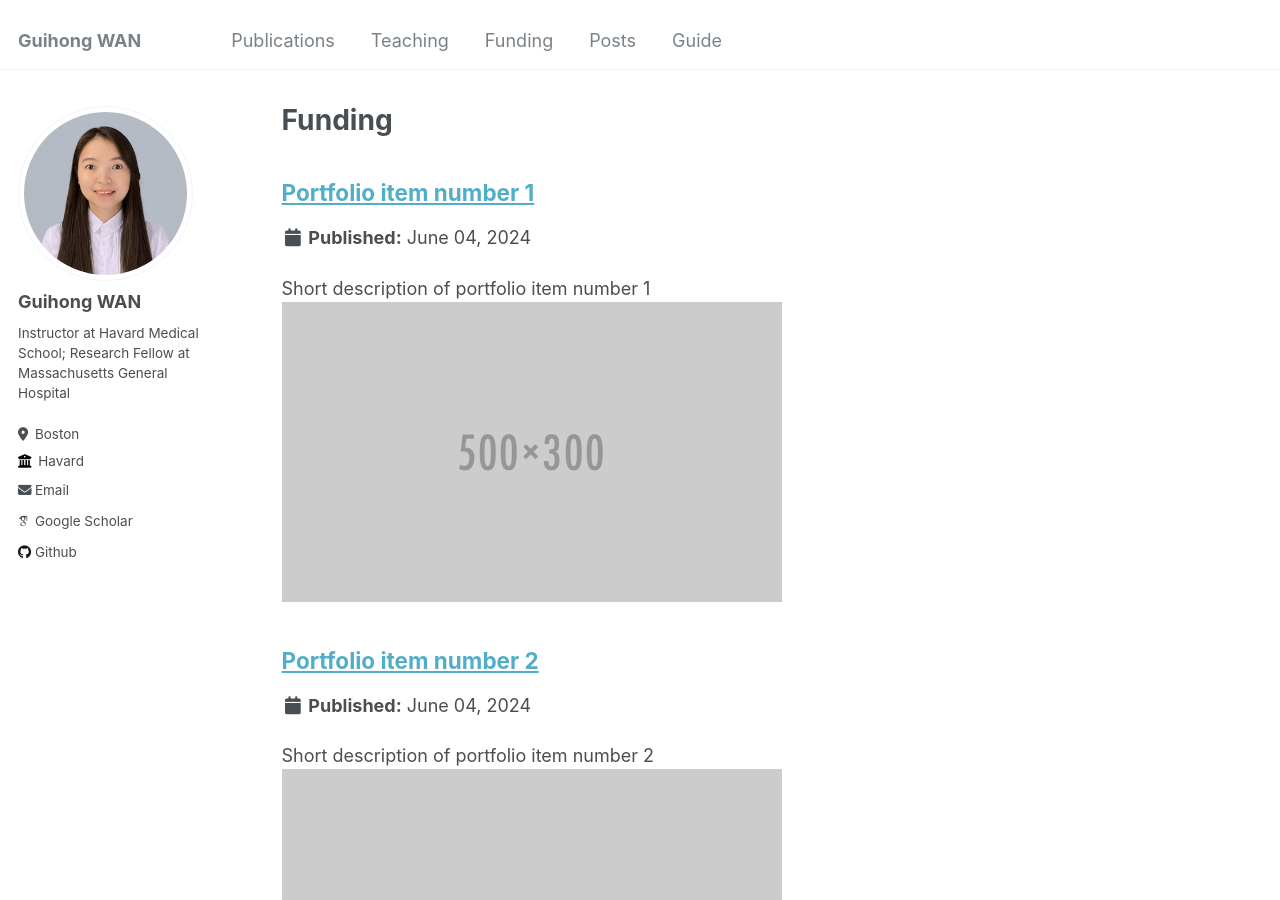
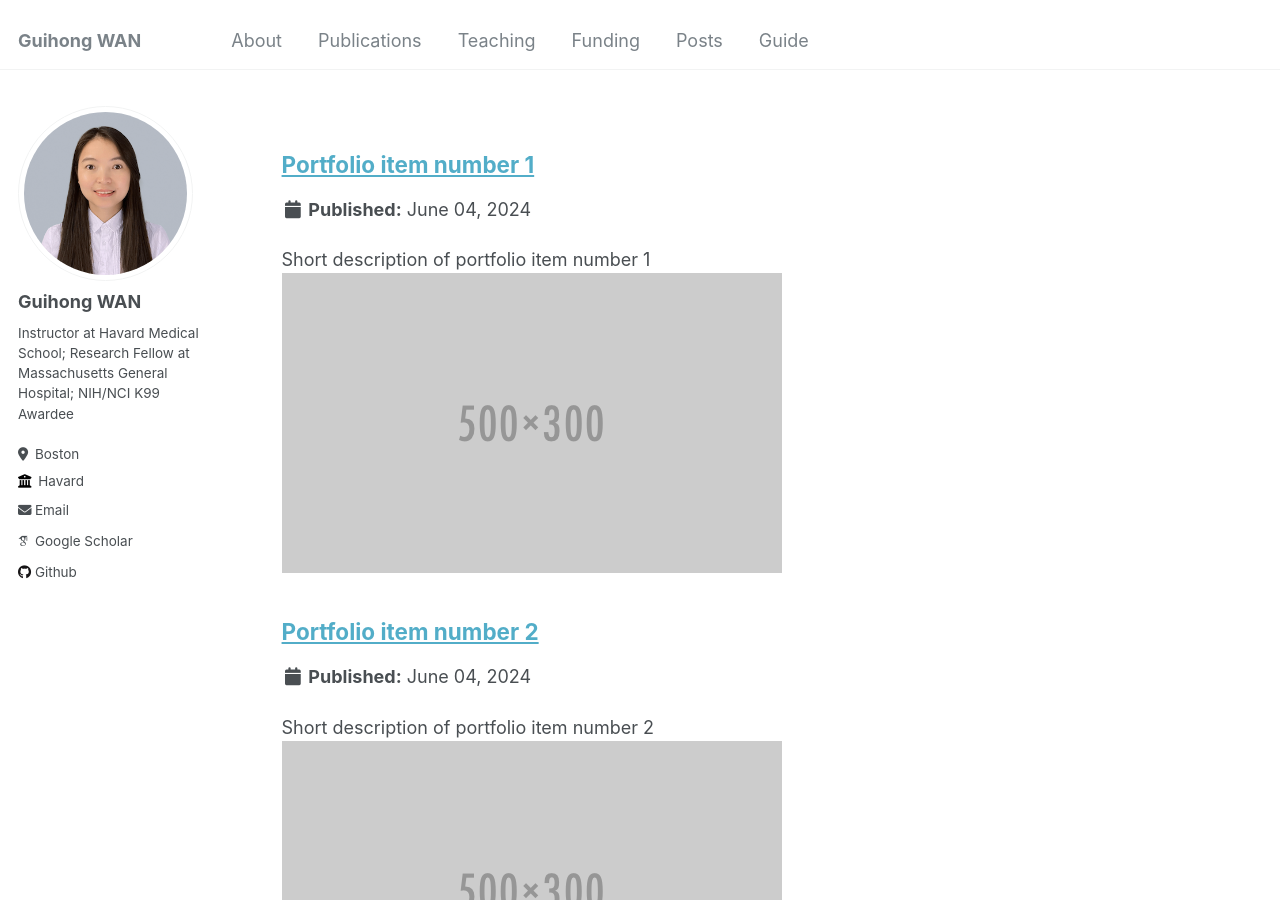
Before and after one commit to cwanlab/cwanlab.github.io, a Jekyll site: the page built from _pages/portfolio.html, in a window 1280 px wide and 900 px high. Built offline with Jekyll 4.4.1, drawn with Linux system fonts in a browser that asks for light colours; some web fonts are replaced.

Commit message:
Update about
Update about

```diff
--- a/_config.yml
+++ b/_config.yml
@@ -23,7 +23,7 @@ author:
   # Biographic information
   avatar           : "profile.png"
   name             : "Guihong WAN"
-  bio              : "Instructor at Havard Medical School; Research Fellow at Massachusetts General Hospital"
+  bio              : "Instructor at Havard Medical School; Research Fellow at Massachusetts General Hospital; NIH/NCI K99 Awardee"
   location         : "Boston"
   employer         : "Havard"
   email            : "guihong.wan@outlook.com"
--- a/_data/navigation.yml
+++ b/_data/navigation.yml
@@ -1,5 +1,7 @@
 # main links links
 main:
+  - title: "About"
+    url: https://cwanlab.github.io
   - title: "Publications"
     url: /publications/
 
--- a/_pages/portfolio.html
+++ b/_pages/portfolio.html
@@ -1,6 +1,5 @@
 ---
 layout: archive
-title: "Funding"
 permalink: /portfolio/
 author_profile: true
 ---
```
Also changed, not shown: 1 other file.
